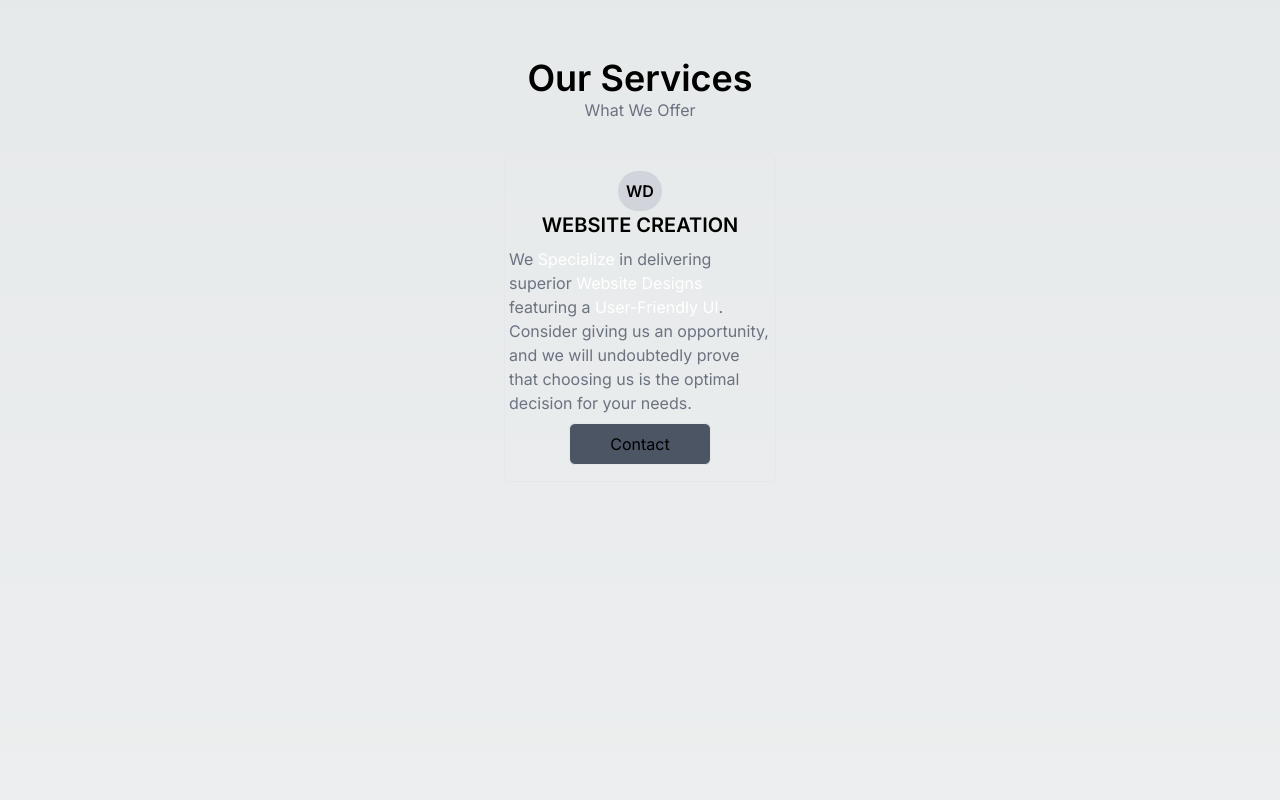
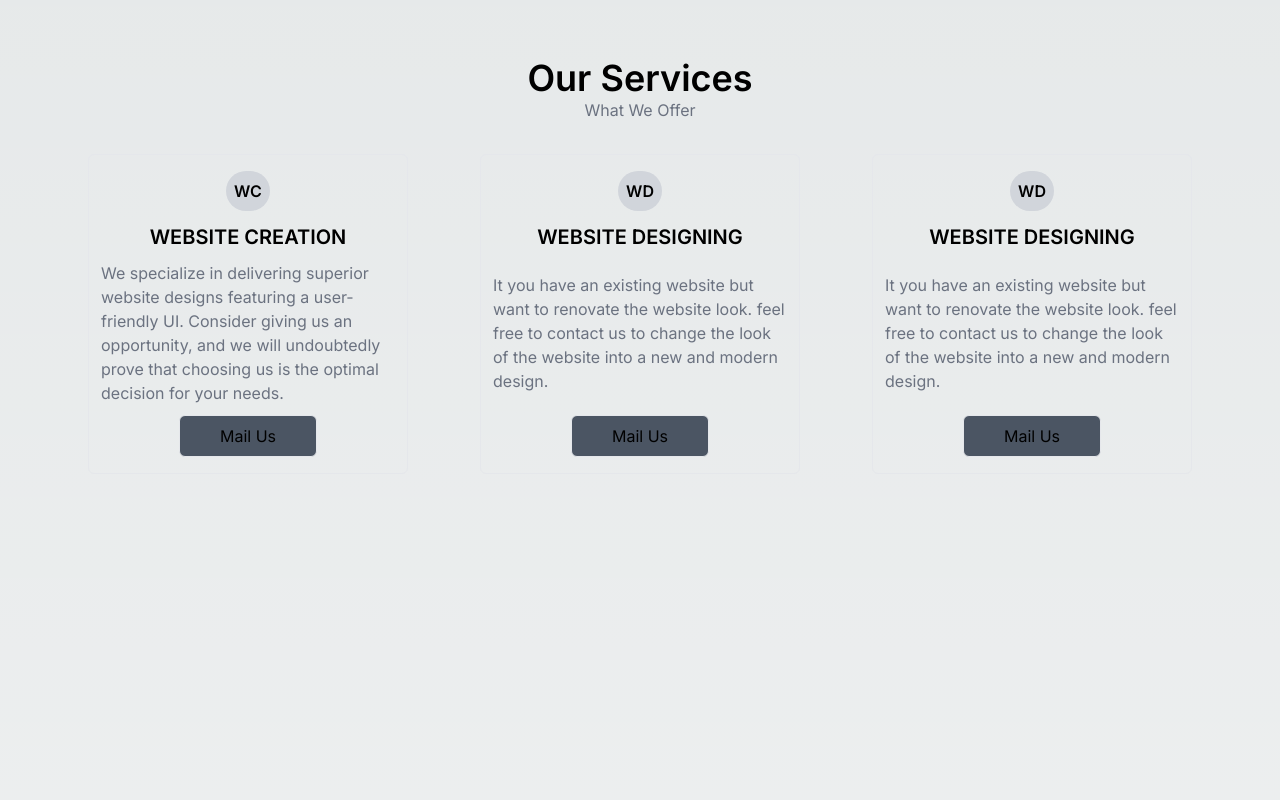
Before and after one commit to faizan619/Faizan_Dev_Portfolio, a Next.js app: page / in a window 1280 px wide. Shown: the part 2360-3160 px from the top of the page. Built offline with nearby package versions, Linux system fonts and the light colour scheme.

Commit message:
dynamic component created

```diff
--- a/src/app/Components/Service.js
+++ b/src/app/Components/Service.js
@@ -1,4 +1,5 @@
 "use client"
+import serviceInfo from '../api/servicedata'
 const Service = () => {
 
   return (
@@ -13,14 +14,20 @@ const Service = () => {
         </div>
         <div className="py-5 flex gap-5 flex-wrap justify-center sm:gap-4 md:gap-10 lg:gap-14 xl:gap-16">
 
-          <div className="border flex flex-col items-center px-1 mx-1 py-4 rounded-md gap-2 sm:w-[17rem]">
-              <div  className="flex flex-col items-center">
-                <div className="rounded-full bg-gray-300 text-black p-2 font-semibold">WD</div>
-                <h1 className="text-xl uppercase font-semibold">Website Creation</h1>
-              </div>
-              <p className="text-gray-500">We <span className="text-white capitalize">specialize</span> in delivering superior <span className="text-white capitalize">website designs</span> featuring a <span className="text-white capitalize">user-friendly UI</span>. Consider giving us an opportunity, and we will undoubtedly prove that choosing us is the optimal decision for your needs.</p>
-              <button className="border py-2 rounded-md bg-gray-600 px-10">Contact</button>
-          </div>
+        {
+          serviceInfo.map((item)=>(
+            <div className="border flex flex-col justify-between items-center px-1 sm:px-3 mx-1 py-4 rounded-md gap-2 sm:w-[20rem] h-[20rem]">
+                <div  className="flex flex-col items-center gap-3">
+                  <div className="rounded-full bg-gray-300 text-black p-2 font-semibold">{item.logo}</div>
+                  <h1 className="text-xl uppercase font-semibold">{item.name}</h1>
+                </div>
+                {/* {item.serviceinfo} */}
+                <p className="text-gray-500">{item.serviceinfo}</p>
+                <a href='mailto:alamf6023@gmail.com'><button className="border py-2 rounded-md bg-gray-600 px-10">Mail Us</button></a>
+            </div>
+          ))
+        }
+
 
 
         </div>
```
